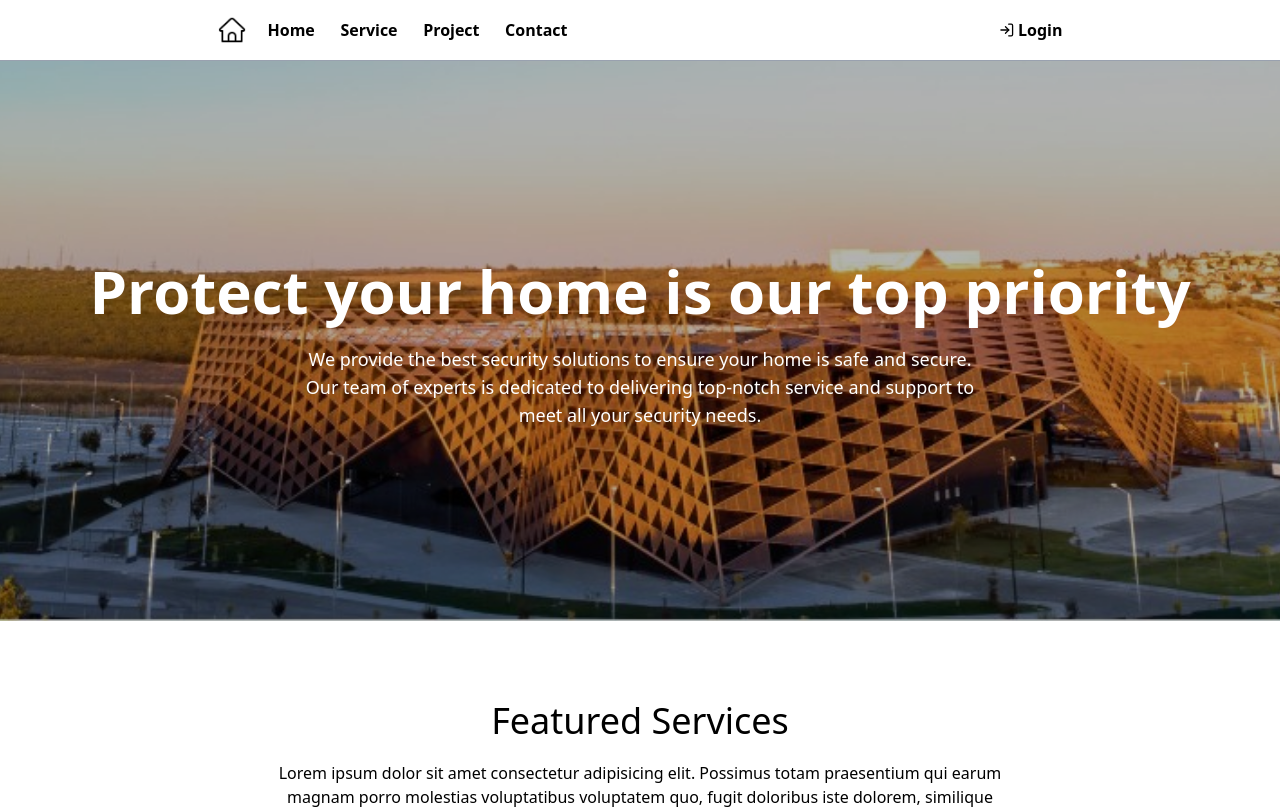
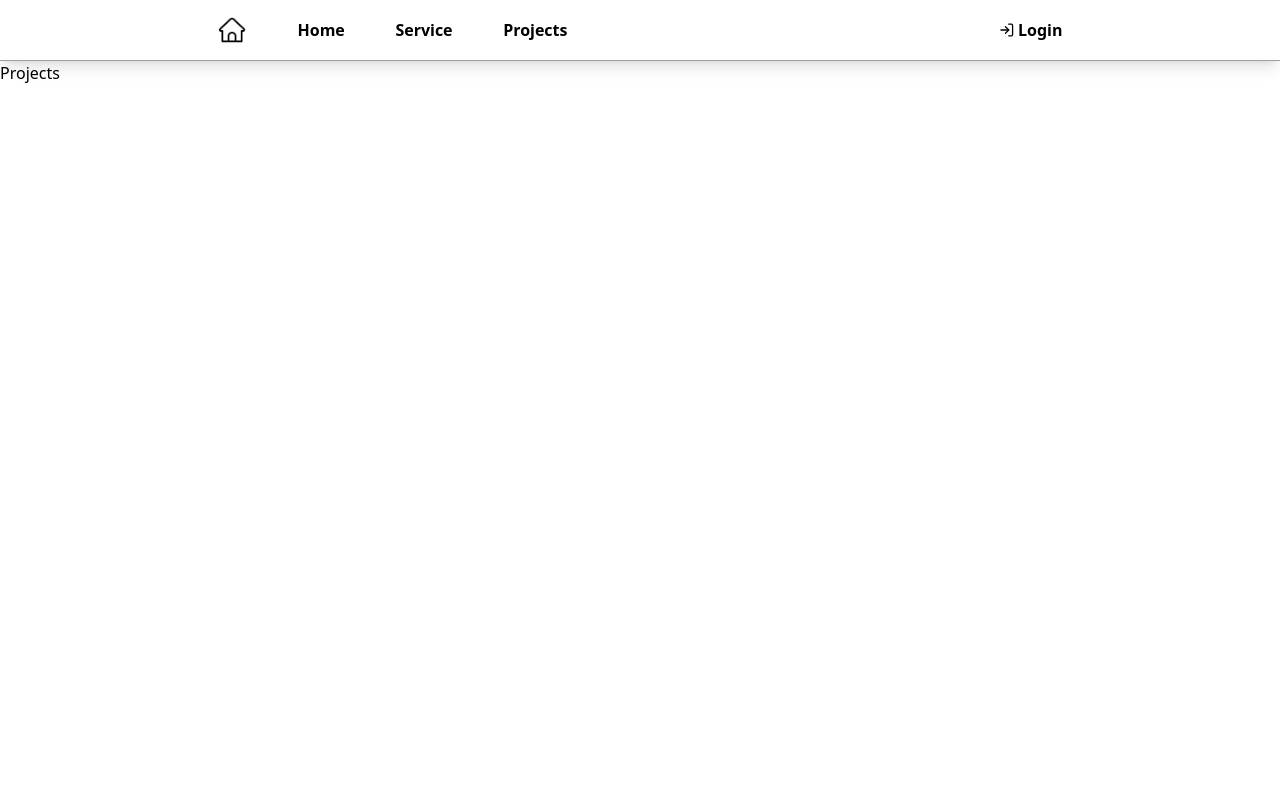
Before and after one commit to ravikanttarare95/ravi-ro-tailwind, a React (Vite) app: page /projects in a window 1280 px wide. Shown: the top 809 px of the page. Built offline with nearby package versions, Linux system fonts and the light colour scheme.

Commit message:
Implemented Routing

```diff
--- a/package.json
+++ b/package.json
@@ -14,6 +14,7 @@
     "lucide-react": "^0.525.0",
     "react": "^19.1.0",
     "react-dom": "^19.1.0",
+    "react-router": "^7.6.3",
     "tailwindcss": "^4.1.11"
   },
   "devDependencies": {
--- a/src/App.jsx
+++ b/src/App.jsx
@@ -13,7 +13,7 @@ import SummaryCardPhoto3 from "./../public/summary-insulation.jpg";
 import Button from "./Components/Button.jsx";
 import MailImg from "./../public/mail-img.png";
 import ContactForm from "./Components/ContactForm.jsx";
-import LoginForm from "./Components/LoginForm.jsx";
+import LoginForm from "./views/LoginForm.jsx";
 
 function App() {
   return (
--- a/src/Components/Navbar.jsx
+++ b/src/Components/Navbar.jsx
@@ -1,7 +1,7 @@
 import React from "react";
 import { LogIn } from "lucide-react";
 import BrandLogo from "./../../public/home.png";
-
+import { Link } from "react-router";
 
 function Navbar() {
   return (
@@ -9,19 +9,27 @@ function Navbar() {
       <nav className="flex justify-around flex-wrap items-center p-4 shadow-lg border-b-1 border-gray-400 font-semibold">
         <div className="flex items-center w-[350px] justify-between">
           {" "}
-          <img
-            src={BrandLogo}
-            alt="Brand Logo"
-            className="invert-100 w-7 mr-3"
-          />
-          <ol className="flex max-w-[300px] w-[100%] justify-between">
-            <li className="cursor-pointer">Home</li>
-            <li className="cursor-pointer">Service</li>
-            <li className="cursor-pointer">Project</li>
-            <li className="cursor-pointer">Contact</li>
+          <Link to={"/"}>
+            {" "}
+            <img
+              src={BrandLogo}
+              alt="Brand Logo"
+              className="invert-100 w-7 mr-3"
+            />
+          </Link>
+          <ol className="flex max-w-[270px] w-[100%] justify-between">
+            <li className="cursor-pointer">
+              <Link to={"/"}>Home</Link>
+            </li>
+            <li className="cursor-pointer">
+              <Link to={"/service"}>Service</Link>
+            </li>
+            <li className="cursor-pointer">
+              <Link to={"/projects"}>Projects</Link>
+            </li>
           </ol>
         </div>
-        <div className="flex items-center gap-1 ml-7 w-16">
+        <div className="flex items-center gap-1 ml-7 w-16  cursor-pointer">
           <LogIn /> Login
         </div>
       </nav>
--- a/src/main.jsx
+++ b/src/main.jsx
@@ -1,5 +1,19 @@
 import { createRoot } from "react-dom/client";
 import "./index.css";
 import App from "./App.jsx";
+import { BrowserRouter, Routes, Route } from "react-router";
+import LoginForm from "./views/LoginForm.jsx";
+import Service from "./views/Service.jsx";
+import Projects from "./views/Projects.jsx";
+
 const rootElement = createRoot(document.getElementById("root"));
-rootElement.render(<App />);
+rootElement.render(
+  <BrowserRouter>
+    <Routes>
+      <Route path="/" element={<App />} />
+      <Route path="/service" element={<Service />} />
+      <Route path="/projects" element={<Projects />} />
+      <Route path="/login" element={<LoginForm />} />
+    </Routes>
+  </BrowserRouter>
+);
--- a/src/Components/LoginForm.jsx
+++ b/src/views/LoginForm.jsx
@@ -1,5 +1,5 @@
 import React from "react";
-import { ButtonTertiary } from "./Button";
+import { ButtonTertiary } from "./../Components/Button";
 import ProfileIcon from "./../../public/profile.png";
 
 function LoginForm() {
--- /dev/null
+++ b/src/views/Projects.jsx
@@ -0,0 +1,13 @@
+import React from "react";
+import Navbar from "./../Components/Navbar";
+
+function Projects() {
+  return (
+    <div>
+      <Navbar />
+      <h1>Projects</h1>
+    </div>
+  );
+}
+
+export default Projects;
--- /dev/null
+++ b/src/views/Service.jsx
@@ -0,0 +1,13 @@
+import React from "react";
+import Navbar from "./../Components/Navbar";
+
+function Service() {
+  return (
+    <div>
+      <Navbar />
+      <h1>Service</h1>
+    </div>
+  );
+}
+
+export default Service;
```
Also changed, not shown: 1 other file (tests, documents, lock files or other folders).
